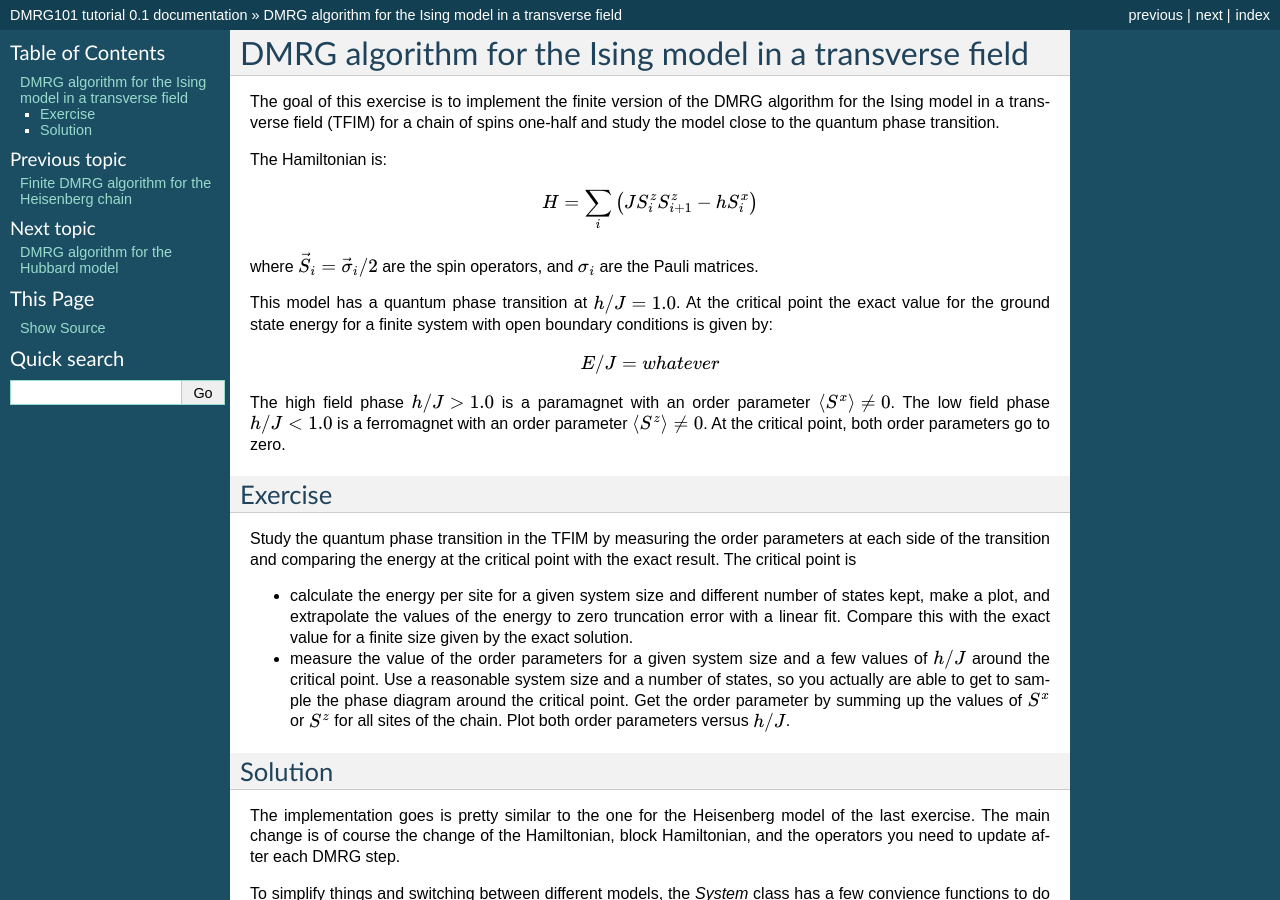
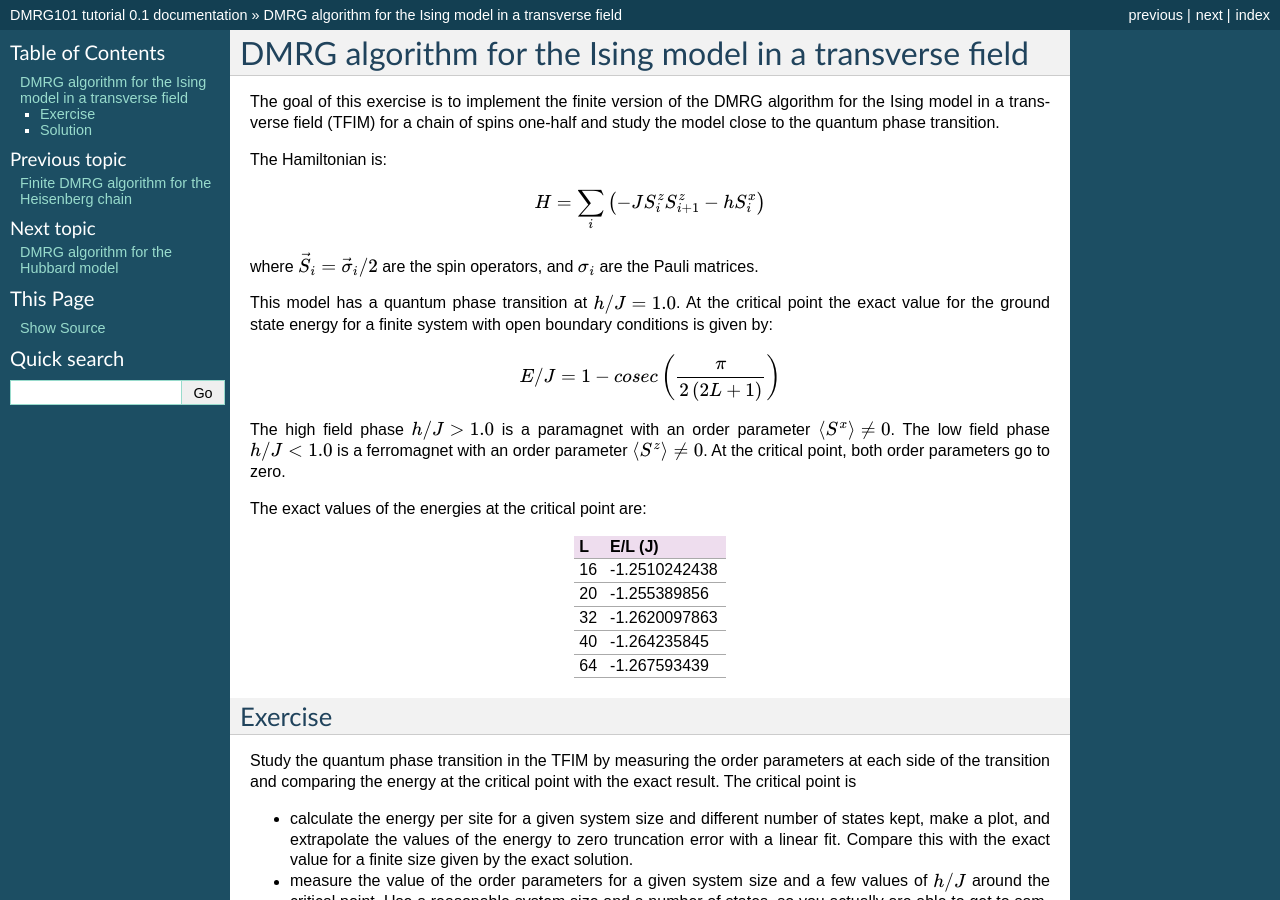
Before and after one commit to iglpdc/dmrg101_tutorial, a Sphinx documentation site: the page built from docs/tfim.rst, in a window 1280 px wide and 900 px high. Built offline with Sphinx 7.4.7, drawn with Linux system fonts in a browser that asks for light colours; formulas are drawn with MathJax 3.

Commit message:
Adding the energies here.

```diff
--- a/docs/tfim.rst
+++ b/docs/tfim.rst
@@ -8,7 +8,7 @@ spins one-half and study the model close to the quantum phase transition.
 The Hamiltonian is:
 
 .. math::
-    H=\sum_{i}\left(JS^{z}_{i}S^{z}_{i+1}-hS^{x}_{i}\right)
+    H=\sum_{i}\left(-JS^{z}_{i}S^{z}_{i+1}-hS^{x}_{i}\right)
 
 
 where :math:`\vec{S}_{i}=\vec{\sigma}_{i}/2` are the spin operators, and
@@ -19,13 +19,29 @@ critical point the exact value for the ground state energy for a finite
 system with open boundary conditions is given by:
 
 .. math::
-    E/J=whatever
+    E/J=1-cosec\left(\frac{\pi}{2\left(2L+1\right)}\right)
 
 The high field phase :math:`h/J>1.0` is a paramagnet with an order
 parameter :math:`\langle S^{x}\rangle\neq 0`. The low field phase
 :math:`h/J<1.0` is a ferromagnet with an order parameter :math:`\langle
 S^{z}\rangle\neq 0`. At the critical point, both order parameters go to
 zero.
+
+The exact values of the energies at the critical point are:
+
++----+---------------+
+| L  | E/L (J)       |
++====+===============+
+| 16 | -1.2510242438 |
++----+---------------+
+| 20 | -1.255389856  |
++----+---------------+
+| 32 | -1.2620097863 |
++----+---------------+
+| 40 | -1.264235845  |
++----+---------------+
+| 64 | -1.267593439  |
++----+---------------+
 
 Exercise
 --------
```
